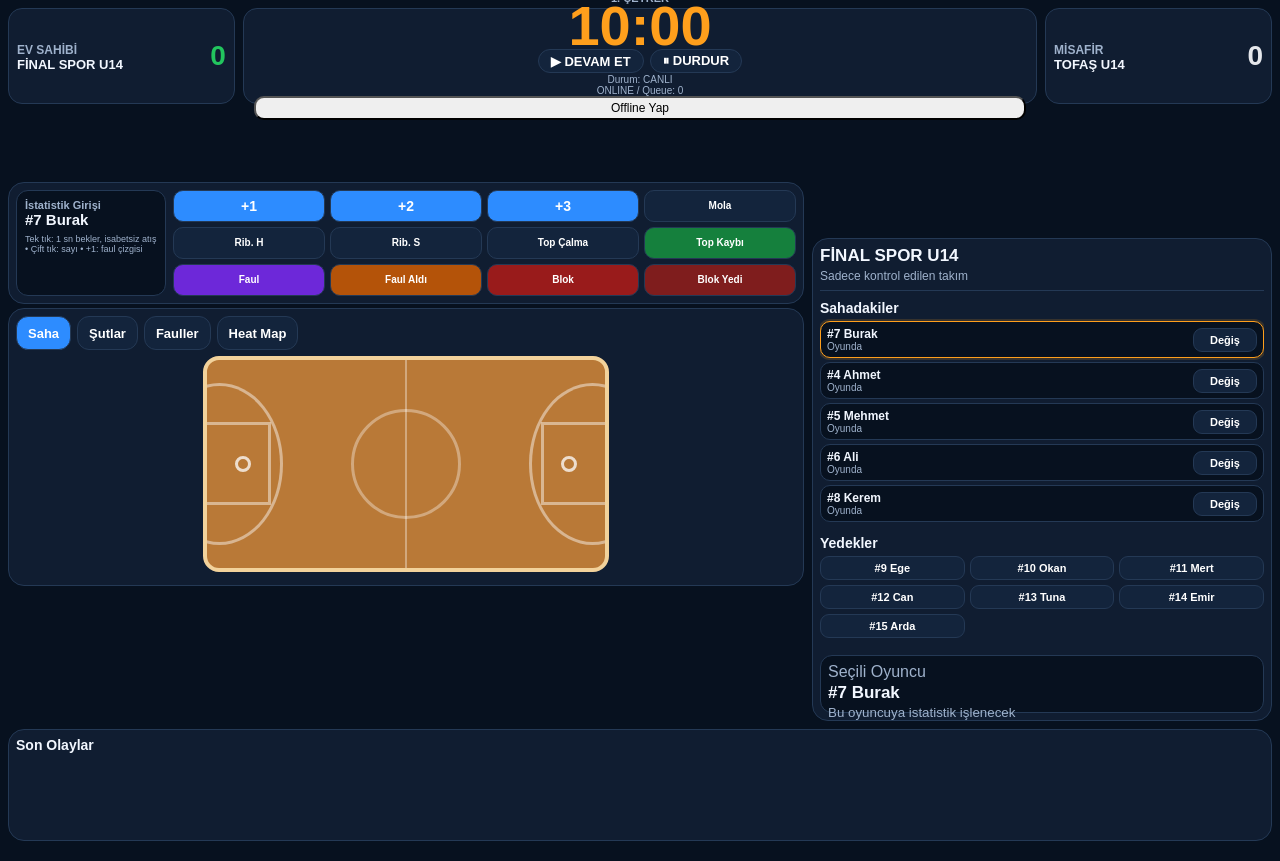
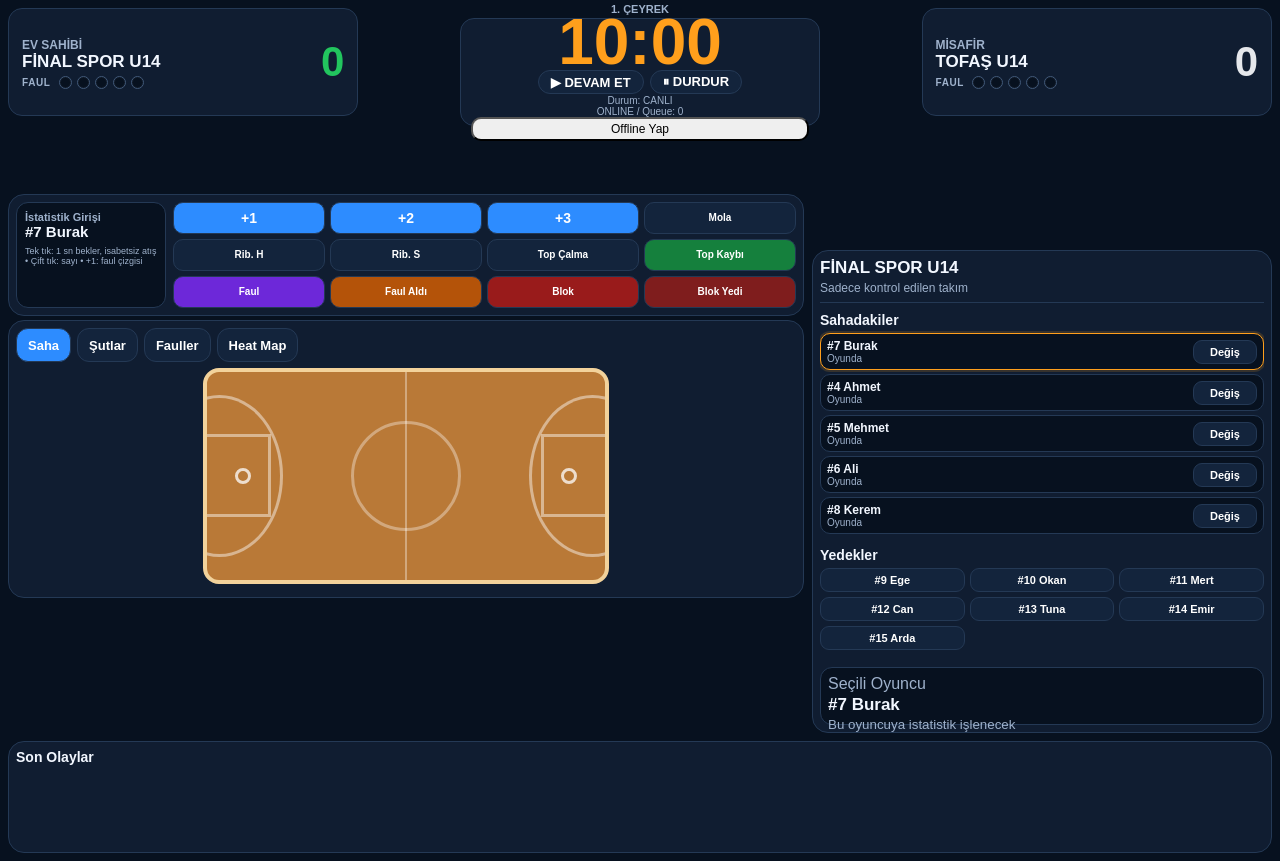
Before and after one commit to nonstopmujdat/NonStop-v2-16AA, a Next.js app: page /operator in a window 1280 px wide. Built offline with nearby package versions, Linux system fonts and the light colour scheme.

Commit message:
Add files via upload

```diff
--- a/app/globals.css
+++ b/app/globals.css
@@ -424,3 +424,47 @@ a{color:inherit;text-decoration:none}
 .live-clock strong{display:block;color:var(--orange);font-size:54px;margin:8px 0}.live-clock small{color:var(--muted)}
 .stats-table-wrap{overflow:auto}.stats-table{width:100%;border-collapse:collapse;min-width:820px}.stats-table th,.stats-table td{padding:10px;border-bottom:1px solid var(--line);text-align:center}.stats-table th:first-child,.stats-table td:first-child{text-align:left}.stats-table th{color:var(--muted);font-size:12px;text-transform:uppercase}.stats-table tr:hover td{background:#0b1626}
 @media(max-width:900px){.live-score-card{grid-template-columns:1fr}.live-team b{font-size:52px}.live-clock strong{font-size:42px}}
+
+/* V2.1.21B scoreboard visual + team foul dots */
+.score-header{
+  grid-template-columns:minmax(190px,.82fr) minmax(270px,1.28fr) minmax(190px,.82fr) !important;
+  height:108px !important;
+  max-height:108px !important;
+  min-height:108px !important;
+}
+.operator-page{
+  grid-template-rows:108px 118px minmax(0,1fr) 112px !important;
+}
+.team-score,.clock-box{
+  min-height:108px !important;
+}
+.clock-box{
+  transform:translateY(10px);
+  max-width:360px;
+  margin:0 auto;
+  width:100%;
+}
+.clock-box strong{
+  font-size:64px !important;
+  line-height:.85 !important;
+}
+.team-score{
+  padding:9px 13px !important;
+}
+.team-score h1{
+  font-size:17px !important;
+}
+.team-score b{
+  font-size:42px !important;
+}
+.team-fouls{margin-top:6px;display:flex;align-items:center;gap:8px}
+.team-fouls small{font-size:10px!important;color:var(--muted);font-weight:900;letter-spacing:.06em}
+.foul-dots{display:flex;gap:5px}
+.foul-dots span{width:13px;height:13px;border-radius:50%;border:1px solid #425a7a;background:#07111f;box-shadow:inset 0 0 0 1px rgba(255,255,255,.04)}
+.foul-dots span.active{background:var(--red);border-color:#fecaca;box-shadow:0 0 10px rgba(239,68,68,.7)}
+@media(max-width:1000px){
+  .score-header{height:auto!important;max-height:none!important;min-height:0!important;grid-template-columns:1fr!important}
+  .operator-page{grid-template-rows:auto!important}
+  .clock-box{transform:none;max-width:none}
+  .team-score,.clock-box{min-height:0!important}
+}
--- a/app/operator/page.tsx
+++ b/app/operator/page.tsx
@@ -33,6 +33,8 @@ type CourtTab = "court" | "shots" | "fouls" | "heat";
 export default function OperatorPage() {
   const [homeScore, setHomeScore] = useState(0);
   const [awayScore, setAwayScore] = useState(0);
+  const [homeTeamFouls, setHomeTeamFouls] = useState(0);
+  const [awayTeamFouls, setAwayTeamFouls] = useState(0);
   const [seconds, setSeconds] = useState(600);
   const [quarter, setQuarter] = useState(1);
   const [matchStatus, setMatchStatus] = useState<
@@ -69,6 +71,16 @@ export default function OperatorPage() {
 
   const periodLabel =
     quarter <= 4 ? `${quarter}. ÇEYREK` : `UZATMA ${quarter - 4}`;
+
+  const foulDots = (count: number) =>
+    Array.from({ length: 5 }, (_, i) => (
+      <span key={i} className={i < Math.min(count, 5) ? "active" : ""} />
+    ));
+
+  function resetPeriodTeamFouls() {
+    setHomeTeamFouls(0);
+    setAwayTeamFouls(0);
+  }
 
   function shouldAutoStopClock(eventType: string) {
     return new Set([
@@ -159,6 +171,7 @@ export default function OperatorPage() {
       const nextQuarter = quarter + 1;
       setQuarter(nextQuarter);
       setSeconds(600);
+      resetPeriodTeamFouls();
       log(
         `SİSTEM: ${quarter}. periyot bitti, ${nextQuarter}. periyot 10:00 hazır. Başlatmak için ▶ bas.`,
       );
@@ -170,6 +183,7 @@ export default function OperatorPage() {
       const nextQuarter = quarter + 1;
       setQuarter(nextQuarter);
       setSeconds(300);
+      resetPeriodTeamFouls();
       log(
         `SİSTEM: skor eşit, UZATMA ${nextQuarter - 4} 05:00 hazır. Başlatmak için ▶ bas.`,
       );
@@ -264,6 +278,12 @@ export default function OperatorPage() {
     };
 
     enqueue(event);
+
+    if (dbType === "FOUL") {
+      const teamId = Number(payload.team_id ?? 1);
+      if (teamId === 2) setAwayTeamFouls((v) => Math.min(5, v + 1));
+      else setHomeTeamFouls((v) => Math.min(5, v + 1));
+    }
 
     if (shouldAutoStopClock(dbType)) {
       stopClock();
@@ -615,6 +635,10 @@ export default function OperatorPage() {
           <div>
             <span>EV SAHİBİ</span>
             <h1>FİNAL SPOR U14</h1>
+            <div className="team-fouls" title="Takım faulleri">
+              <small>FAUL</small>
+              <div className="foul-dots">{foulDots(homeTeamFouls)}</div>
+            </div>
           </div>
           <b>{homeScore}</b>
         </div>
@@ -654,6 +678,10 @@ export default function OperatorPage() {
           <div>
             <span>MİSAFİR</span>
             <h1>TOFAŞ U14</h1>
+            <div className="team-fouls" title="Takım faulleri">
+              <small>FAUL</small>
+              <div className="foul-dots">{foulDots(awayTeamFouls)}</div>
+            </div>
           </div>
           <b>{awayScore}</b>
         </div>
```
Also changed, not shown: 1 other file (tests, documents, lock files or other folders).
